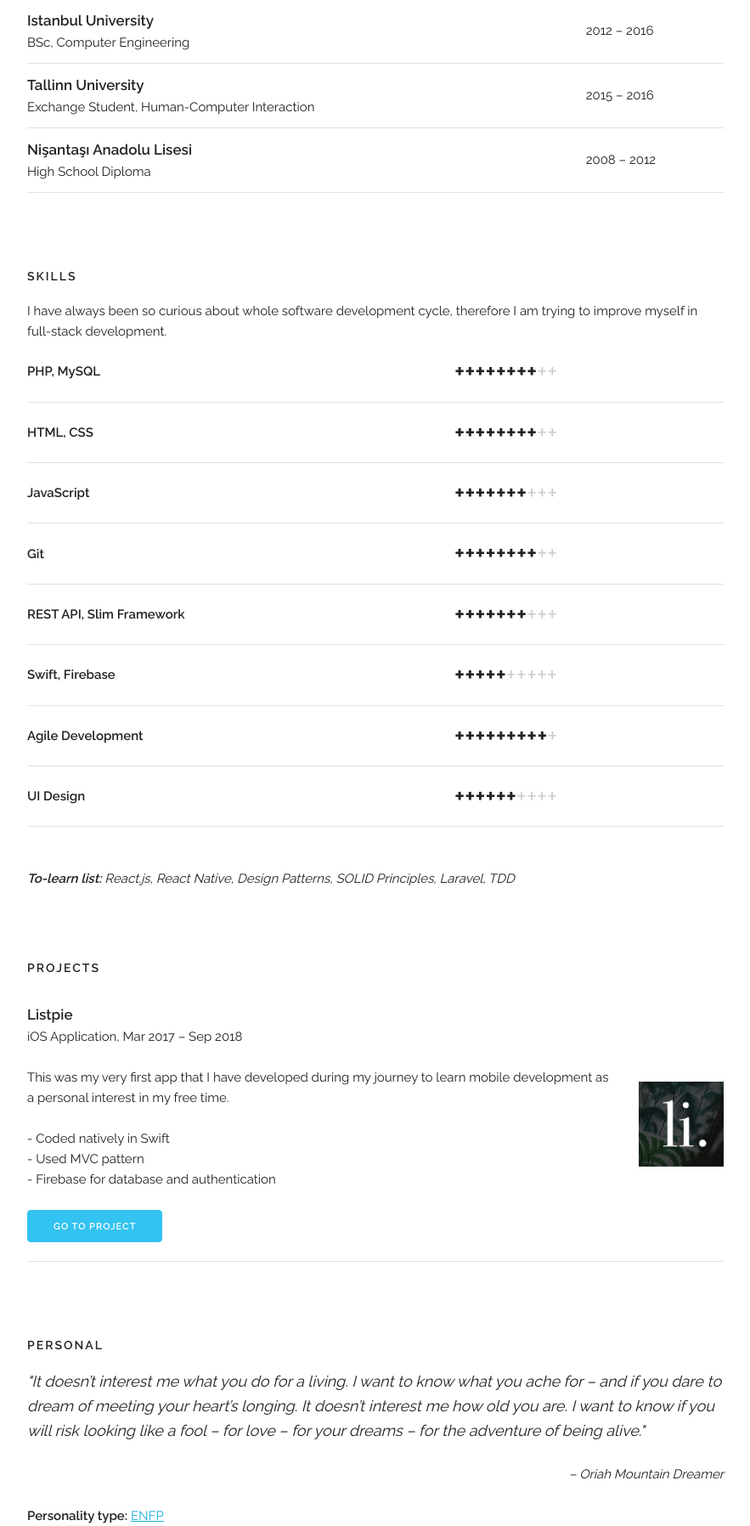
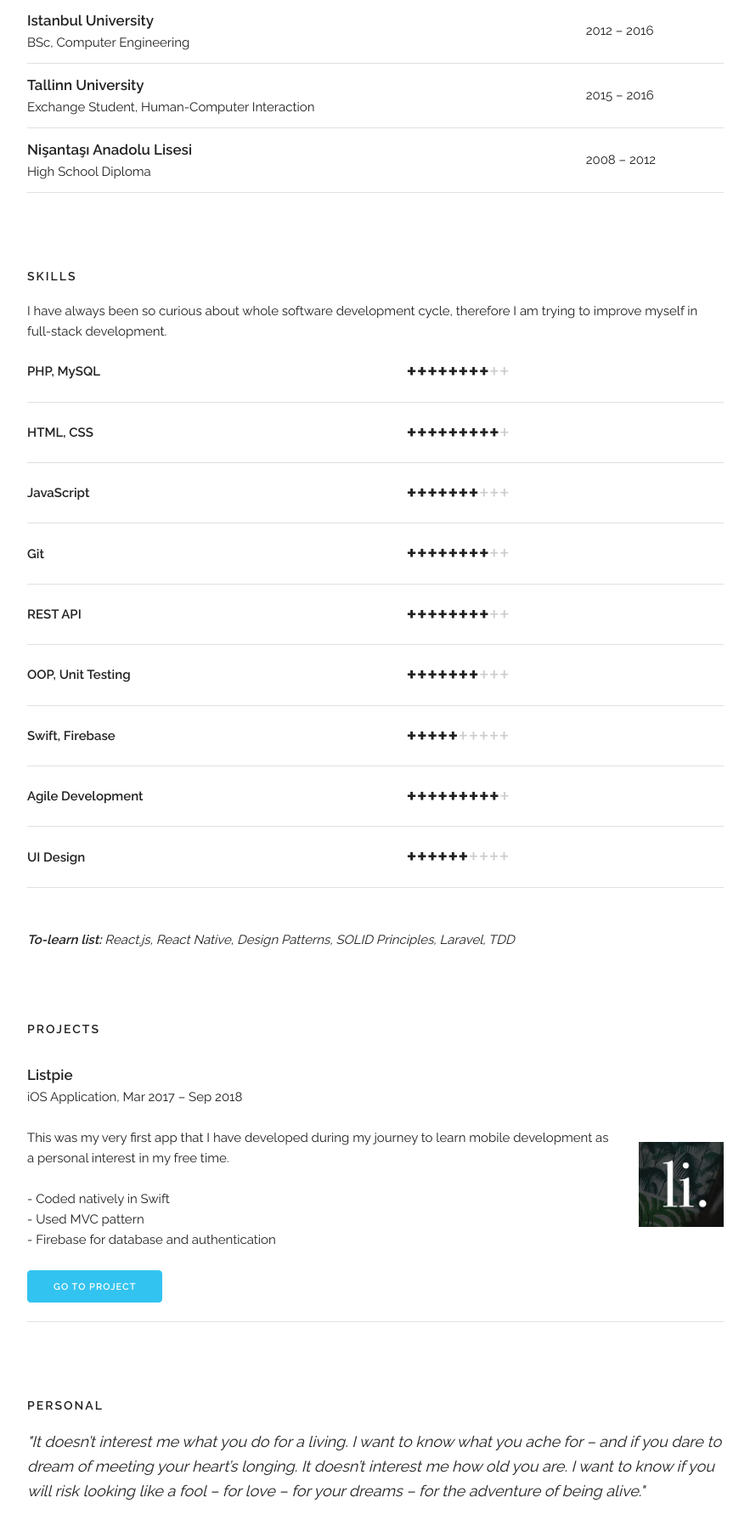
Before and after one commit to ebru/ebrukaya.me, a PHP site: page / in a window 1280 px wide. Shown: the part 1221-3017 px from the top of the page at 85% size, without its empty margins (198-1081 px from the left). Run offline with PHP 8.4, Linux system fonts and the light colour scheme; some libraries are stand-ins or nearby versions.

Commit message:
skills are updated

```diff
--- a/index.php
+++ b/index.php
@@ -147,7 +147,7 @@
                             <td>
                                 <b>HTML, CSS</b>
                             </td>
-                            <td><span style="font-size: 29px"><b>++++++++</b><span style="color: #ccc">++</span></span>
+                            <td><span style="font-size: 29px"><b>+++++++++</b><span style="color: #ccc">+</span></span>
                             </td>
                         </tr>
                         <tr>
@@ -166,7 +166,14 @@
                         </tr>
                         <tr>
                             <td>
-                                <b>REST API, Slim Framework</b>
+                                <b>REST API</b>
+                            </td>
+                            <td><span style="font-size: 29px"><b>++++++++</b><span style="color: #ccc">++</span></span>
+                            </td>
+                        </tr>
+                        <tr>
+                            <td>
+                                <b>OOP, Unit Testing</b>
                             </td>
                             <td><span style="font-size: 29px"><b>+++++++</b><span style="color: #ccc">+++</span></span>
                             </td>
```
